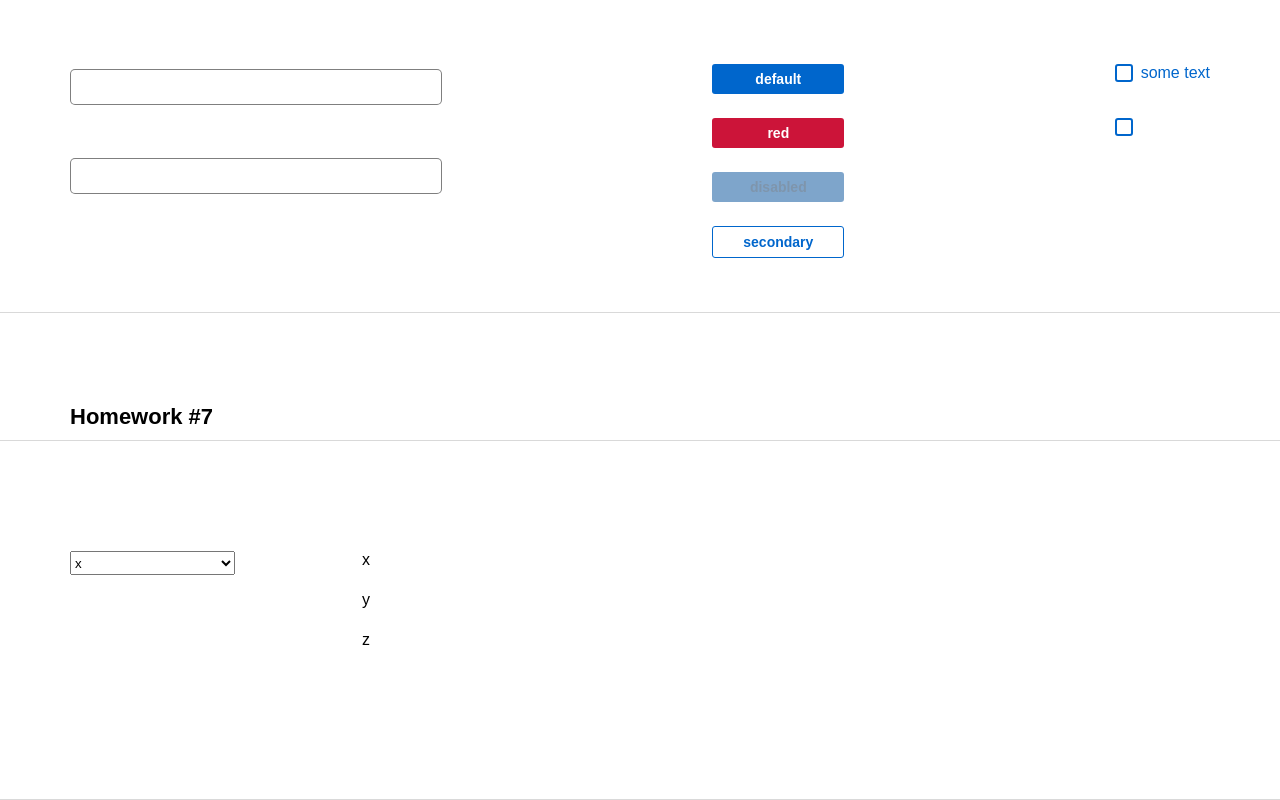
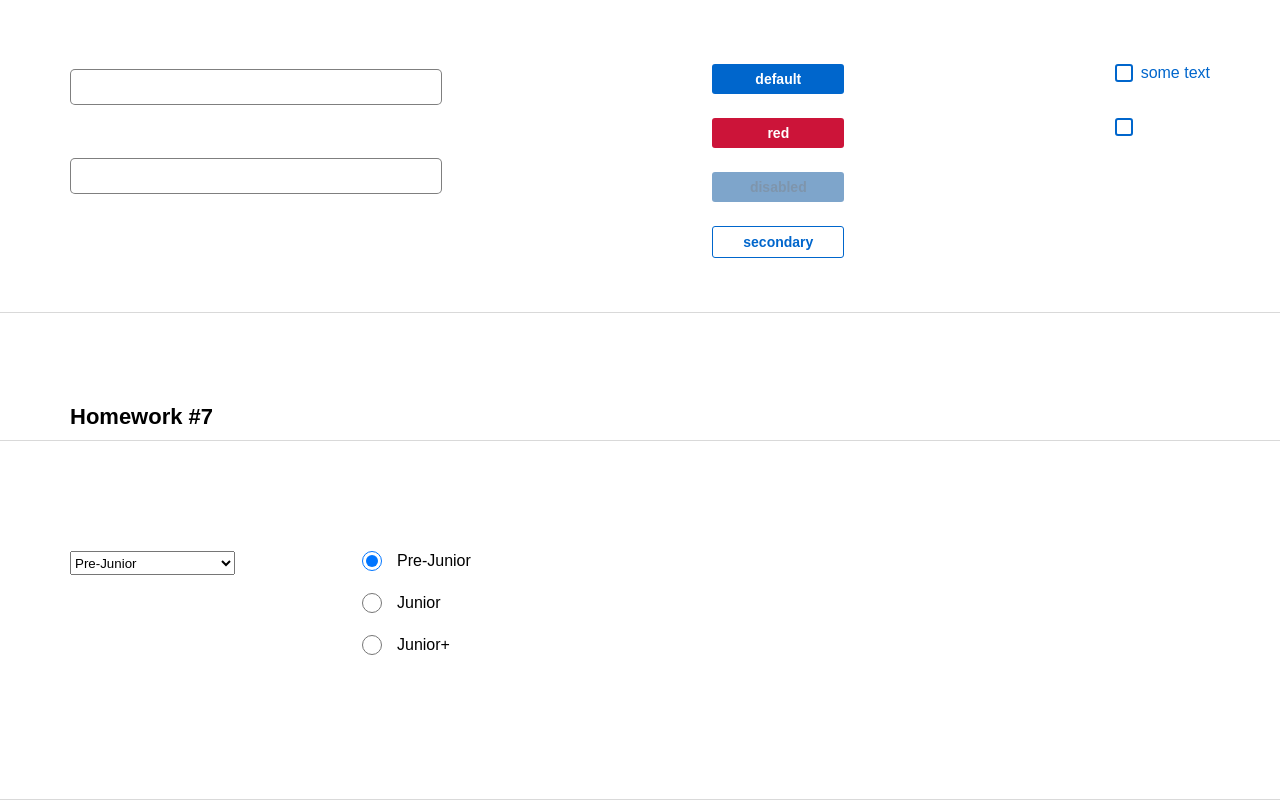
Before and after one commit to kalibria/HW2, a React (Create React App) app: page /#/pre-junior in a window 1280 px wide. Shown: the part 1487-2287 px from the top of the page. Built offline with nearby package versions, Linux system fonts and the light colour scheme.

Commit message:
added styles to the task

```diff
--- a/src/s2-homeworks/hw07/HW7.tsx
+++ b/src/s2-homeworks/hw07/HW7.tsx
@@ -18,9 +18,9 @@ export type OptionType = {
 
 
 const arr = [
-    {id: 1, value: 'x'},
-    {id: 2, value: 'y'},
-    {id: 3, value: 'z'},
+    {id: 1, value: 'Pre-Junior'},
+    {id: 2, value: 'Junior'},
+    {id: 3, value: 'Junior+'},
 ] // value может быть изменено
 
 const HW7 = () => {
@@ -45,7 +45,6 @@ const HW7 = () => {
                                     onChangeOption={onChangeOption}
                                 />
                             </div>
-                            <div>
                                 <SuperRadio
                                     id={'hw7-super-radio'}
                                     name={'hw7-radio'}
@@ -53,7 +52,6 @@ const HW7 = () => {
                                     value={value}
                                     onChangeOption={onChangeOption}
                                 />
-                            </div>
                         </div>
                     </div>
                 </div>
--- a/src/s2-homeworks/hw07/common/c6-SuperRadio/SuperRadio.module.css
+++ b/src/s2-homeworks/hw07/common/c6-SuperRadio/SuperRadio.module.css
@@ -1,30 +1,22 @@
 .radio {
-    margin-right: 11px;
-    display: none;
-
+    width: 20px;
+    height: 20px;
 }
 
 .radio::before {
-    content: "";
-    width: 20px;
-    height: 20px;
-    position: absolute;
-    border: solid blue;
-    border-width: 0 2px 2px 0;
-    transform: rotate(45deg);
-    left: 7px;
-    top: 3px;
+
 }
 
 
 .radio:checked::before {
+
 }
 
 .label {
-    position: relative;
-    width: 100px;
-    height: auto;
+    display: flex;
+    align-items: center;
 }
+
 
 .options {
     display: flex;
@@ -35,4 +27,5 @@
 .span {
     font-weight: 400;
     font-size: 16px;
+    margin-left: 15px;
 }
--- a/src/s2-homeworks/hw07/common/c6-SuperRadio/SuperRadio.tsx
+++ b/src/s2-homeworks/hw07/common/c6-SuperRadio/SuperRadio.tsx
@@ -38,9 +38,9 @@ const SuperRadio: React.FC<SuperRadioPropsType> = ({
     const onChangeCallback = (e: ChangeEvent<HTMLInputElement>) => {
         // делают студенты
 
-        if(onChangeOption && e.currentTarget.checked){
-            const checkedOption = options?.find(o => o.value ===  e.currentTarget.name);
-            if(checkedOption){
+        if (onChangeOption && e.currentTarget.checked) {
+            const checkedOption = options?.find(o => o.value === e.currentTarget.name);
+            if (checkedOption) {
                 onChangeOption(checkedOption.id)
             }
         }
```
Lines whose indentation alone changed are shown as unchanged.
